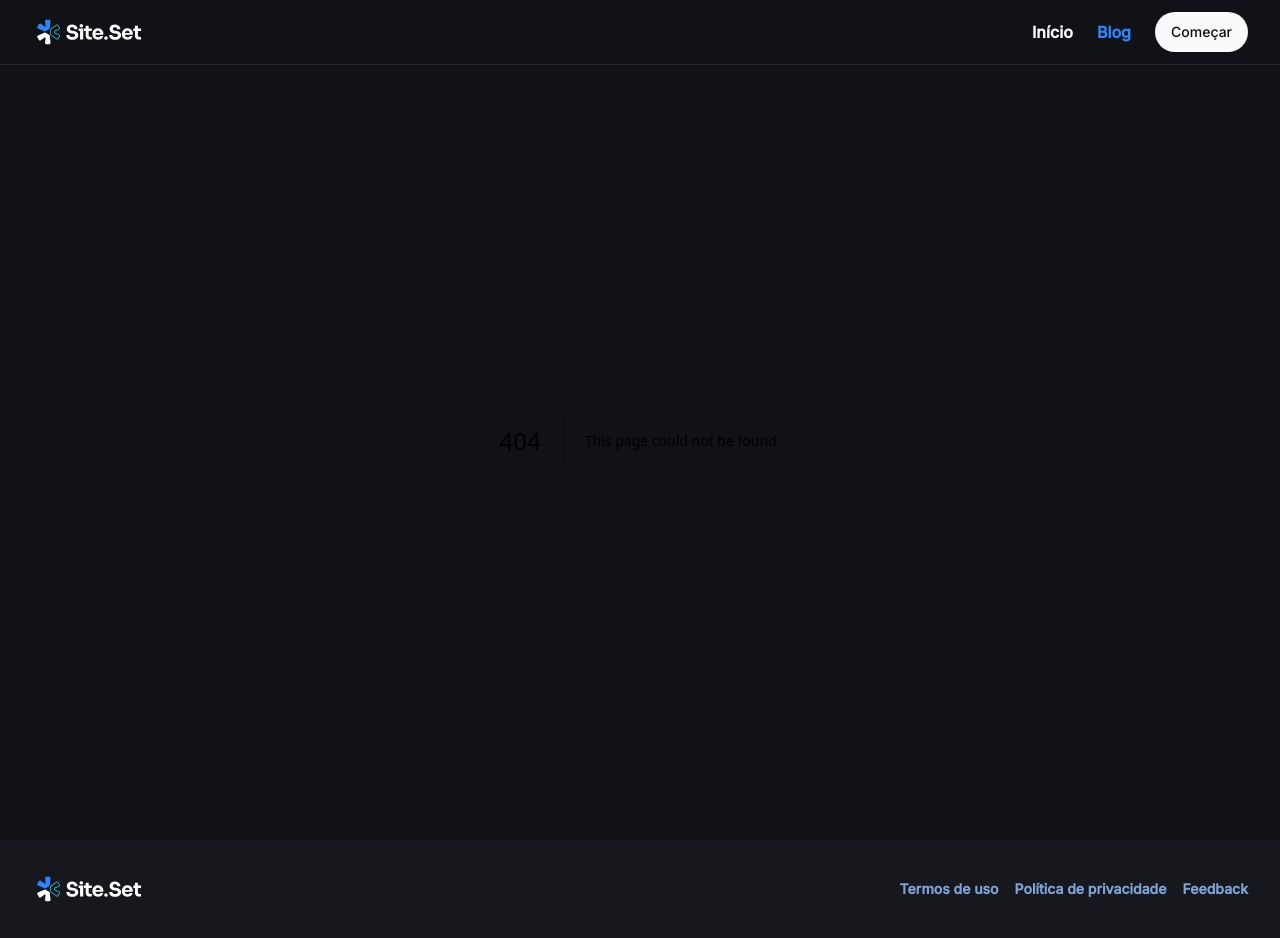
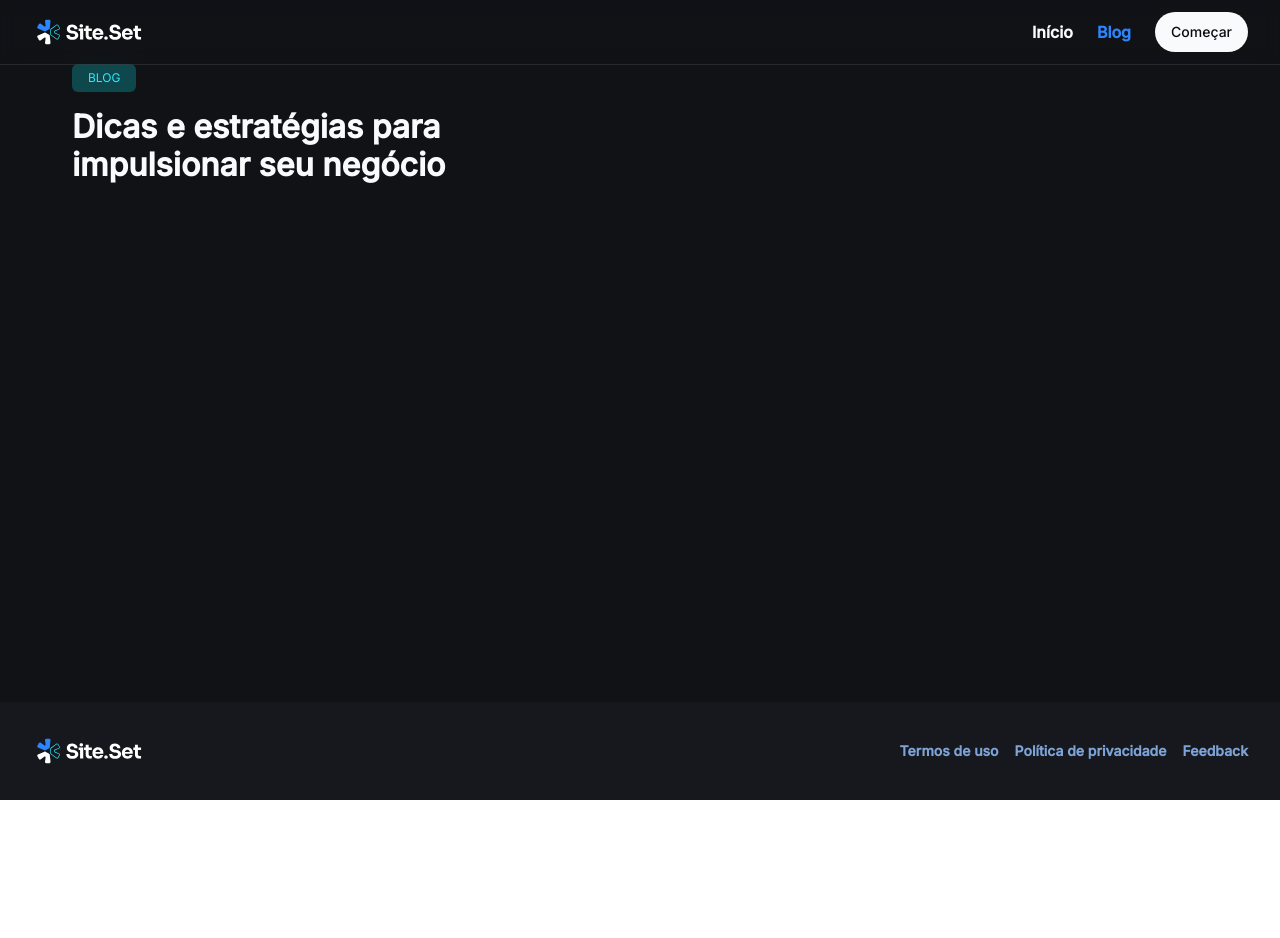
Before and after one commit to pedroasdoliveira/site-blog, a Next.js app: page /blog in a window 1280 px wide. Before the commit this address had no page. After the commit the page ends 800 px from the top, so only its background shows below. Built offline with nearby package versions, Linux system fonts and the light colour scheme; a web font is replaced by a local one.

Commit message:
feat: add BlogPage

```diff
--- /dev/null
+++ b/src/pages/blog/index.tsx
@@ -0,0 +1,27 @@
+const BlogPage = () => {
+  return (
+    <div className="flex flex-col py-6 flex-grow h-full">
+      <header className="">
+        <div className="container space-y-6 flex flex-col items-start justify-between md:flex-row md:items-end lg:items-end">
+          <div className="flex flex-col gap-4 md:px-0">
+            <span
+              className="text-body-tag text-cyan-100 w-fit rounded-md text-center md:text-left
+           py-2 px-4 bg-cyan-300"
+            >
+              BLOG
+            </span>
+
+            <h1
+              className="text-balance text-start md:text-left text-heading-lg
+            md:text-heading-xl max-w-2xl text-gray-100"
+            >
+              Dicas e estratégias para impulsionar seu negócio
+            </h1>
+          </div>
+        </div>
+      </header>
+    </div>
+  );
+};
+
+export default BlogPage;
```
